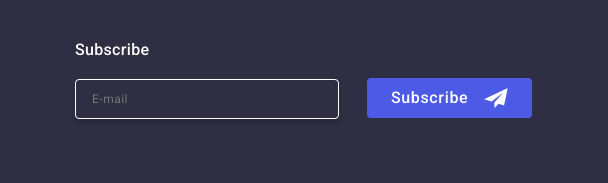
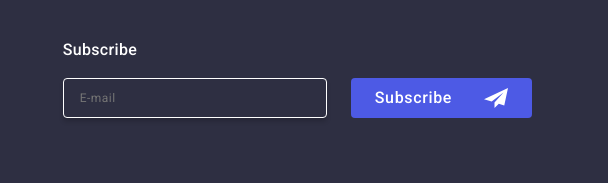
Before and after one commit to GrinAlex/goit-markup-hw-05, a plain HTML site: page index.html in a window 1280 px wide. Shown: the part 3221-3404 px from the top of the page, 672-1280 px from the left. Drawn offline with nearby package versions, Linux system fonts and the light colour scheme.

Commit message:
bugfix01 hw05

```diff
--- a/css/styles.css
+++ b/css/styles.css
@@ -524,14 +524,18 @@ button {
     margin-left: auto;
 }
 
+.footer-form {
+    display: flex;
+    gap: 24px;
+}
+
 .footer-subscribe-email {
     border: 1px solid #fff;
     border-radius: 4px;
     width: 264px;
     height: 40px;
     box-shadow: 0 4px 4px 0 rgba(0, 0, 0, 0.15);
-    background-color: #2e2f42;;
-    margin-right: 24px;
+    background-color: #2e2f42;
     padding: 8px 16px;
     font-size: 12px;
     line-height: 2;
@@ -550,7 +554,7 @@ button {
 }
 
 .footer-subscribe-btn {
-    display: inline-flex;
+    display: flex;
     align-items: center;
     justify-content: center;
     flex-direction: row;
@@ -558,7 +562,7 @@ button {
 
     border-radius: 4px;
     padding: 8px 24px;
-    width: 165px;
+    min-width: 165px;
     height: 40px;
     background-color: #4d5ae5;
     font-weight: 500;
@@ -575,6 +579,10 @@ button {
 .footer-subscribe-btn:hover,
 .footer-subscribe-btn:focus {
     background-color: #31d0aa;
+}
+
+.footer-subscribe-btn-icon {
+    margin-left: 16px;
 }
 
 /* #endregion */
--- a/index.html
+++ b/index.html
@@ -400,11 +400,11 @@
 
             <div class="footer-subscribe-block">
                 <p class="footer-social-text">Subscribe</p>
-                <form >
+                <form class="footer-form">
                     <label for="subscribe-email">
-                        <input class="footer-subscribe-email" type="email" placeholder="E-mail" id="subscribe-email">
+                        <input class="footer-subscribe-email" type="email" placeholder="E-mail" id="subscribe-email" name="subscribe-email">
                     </label>
-                    <button class="footer-subscribe-btn" type="button">
+                    <button class="footer-subscribe-btn" type="submit">
                         Subscribe
                         <svg class="footer-subscribe-btn-icon" width="24" height="24">
                             <use href="./images/icons.svg#icon-subscribe"></use>
@@ -419,7 +419,7 @@
     <!-- #region Modal -->
     <div class="backdrop" data-modal>
         <div class="modal">
-            <button class="modal-btn" data-modal-close>
+            <button class="modal-btn" type="button" data-modal-close>
                 <svg class="modal-btn-icon" width="8" height="8">
                     <use href="./images/icons.svg#icon-close"></use>
                 </svg>
@@ -469,7 +469,7 @@
                             <use href="./images/icons.svg#icon-checked"></use>
                         </svg>
                     </span>
-                    I accept the terms and conditions of the <a class="modal-form-link" href="#" target="_blank" rel="noopener norefferer">Privacy Policy</a>
+                    I accept the terms and conditions of the <a class="modal-form-link" href="#" target="_blank" rel="noopener noreferrer">Privacy Policy</a>
                 </label>
                 <div class="modal-form-btn">
                     <button class="hero-button" type="button">Send</button>
```
